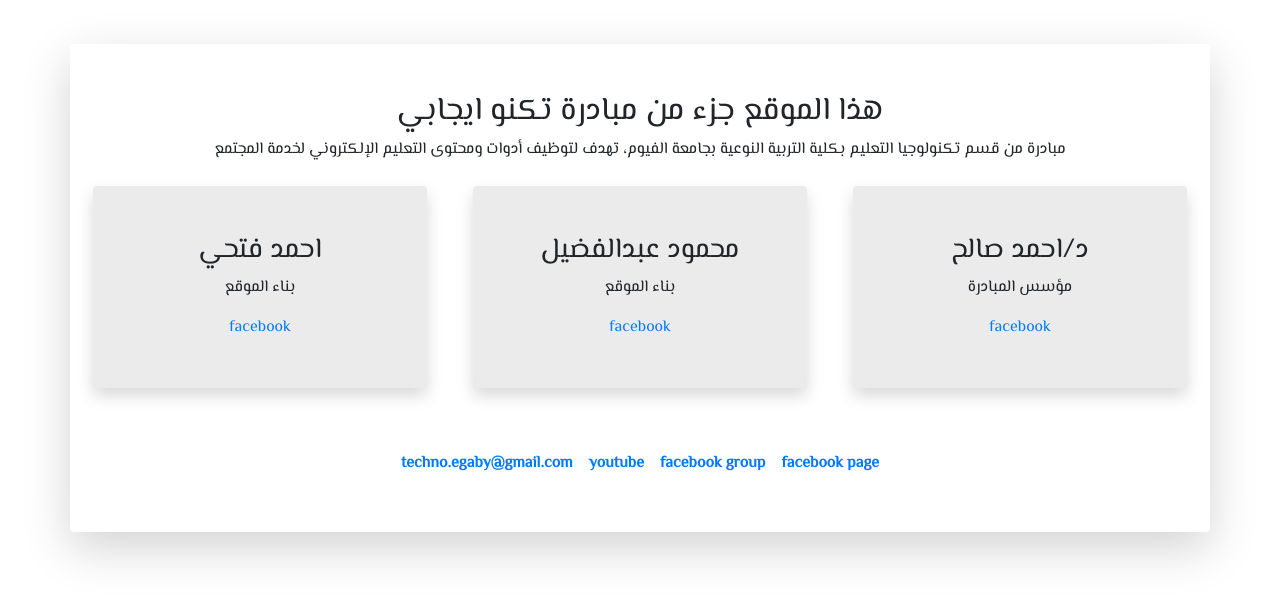
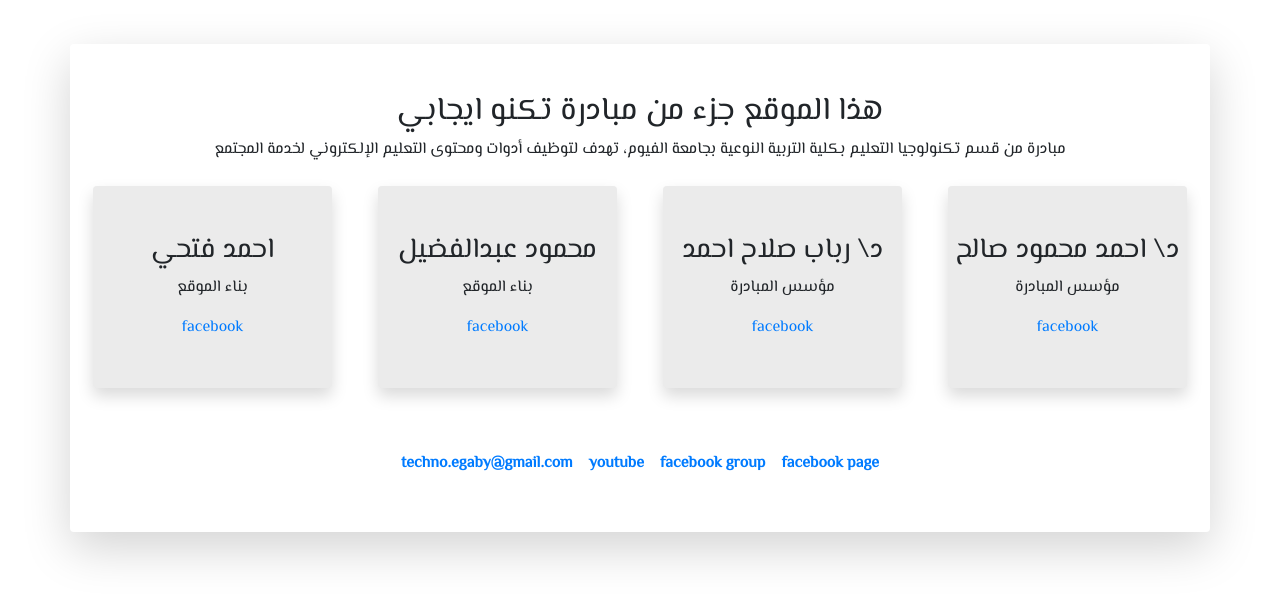
Before and after one commit to ahmadfathy97/Techno-Egaby, a PHP site: page /about in a window 1280 px wide. Shown: the part 179-779 px from the top of the page. Run offline with PHP 8.4, Linux system fonts and the light colour scheme.

Commit message:
edit about

```diff
--- a/about/index.php
+++ b/about/index.php
@@ -5,7 +5,7 @@ ob_start();
 ?>
   <link rel="stylesheet" href="./style/about.css">
   <style media="screen">
-    .team .col-md-4 div{
+    .team .col-md-3 div{
       background: #ebebeb !important;
     }
   </style>
@@ -23,21 +23,29 @@ ob_start();
           <p>مبادرة من قسم تكنولوجيا التعليم بكلية التربية النوعية بجامعة الفيوم، تهدف لتوظيف أدوات ومحتوى التعليم الإلكتروني لخدمة المجتمع</p>
         </div>
         <div class="row team">
-          <div class="col-md-4 founder">
+          <div class="col-md-3 founder">
             <div class="m-2 rounded shadow py-5 px-1 bg-warning">
-              <h3>د/احمد صالح</h3>
+              <h3>د\ احمد محمود صالح</h3>
               <p>مؤسس المبادرة</p>
               <a href="https://www.facebook.com/ahmedsaleh1988" target="_blank" rel="noopener">facebook</a>
             </div>
           </div>
-          <div class="col-md-4 founder">
+          <div class="col-md-3 founder">
+            <div class="m-2 rounded shadow py-5 px-1 bg-warning">
+              <h3>د\ رباب صلاح احمد</h3>
+              <p>مؤسس المبادرة</p>
+              <a href="https://www.facebook.com/dr.rsa" target="_blank" rel="noopener">facebook</a>
+            </div>
+          </div>
+
+          <div class="col-md-3 founder">
             <div class="m-2 rounded shadow py-5 px-1 bg-warning">
               <h3>محمود عبدالفضيل</h3>
               <p>بناء الموقع</p>
               <a href="https://www.facebook.com/MAbdelfadiel" target="_blank" rel="noopener">facebook</a>
             </div>
           </div>
-          <div class="col-md-4 founder">
+          <div class="col-md-3 founder">
             <div class="m-2 rounded shadow py-5 px-1 bg-warning">
               <h3>احمد فتحي</h3>
               <p>بناء الموقع</p>
```
